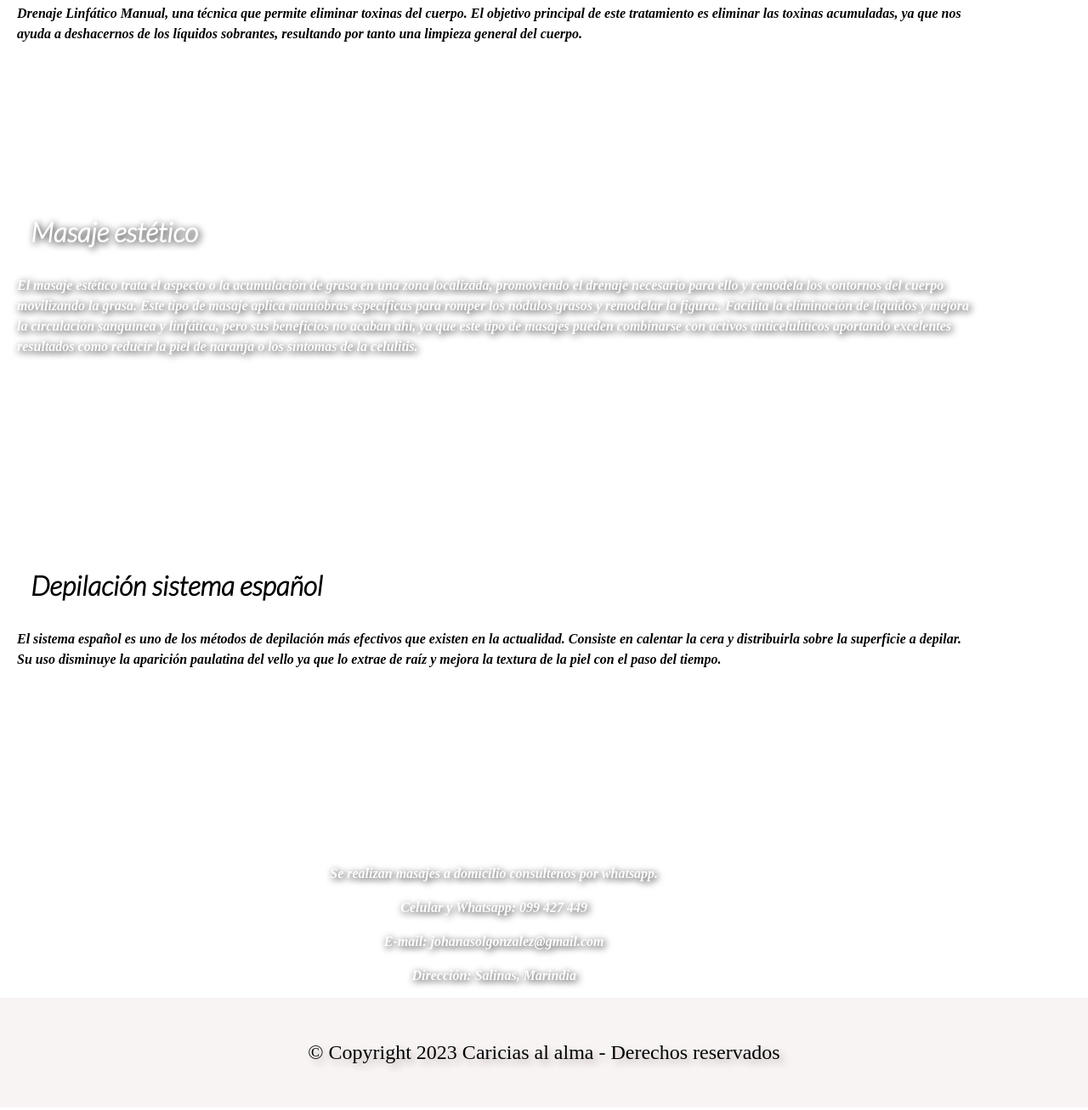
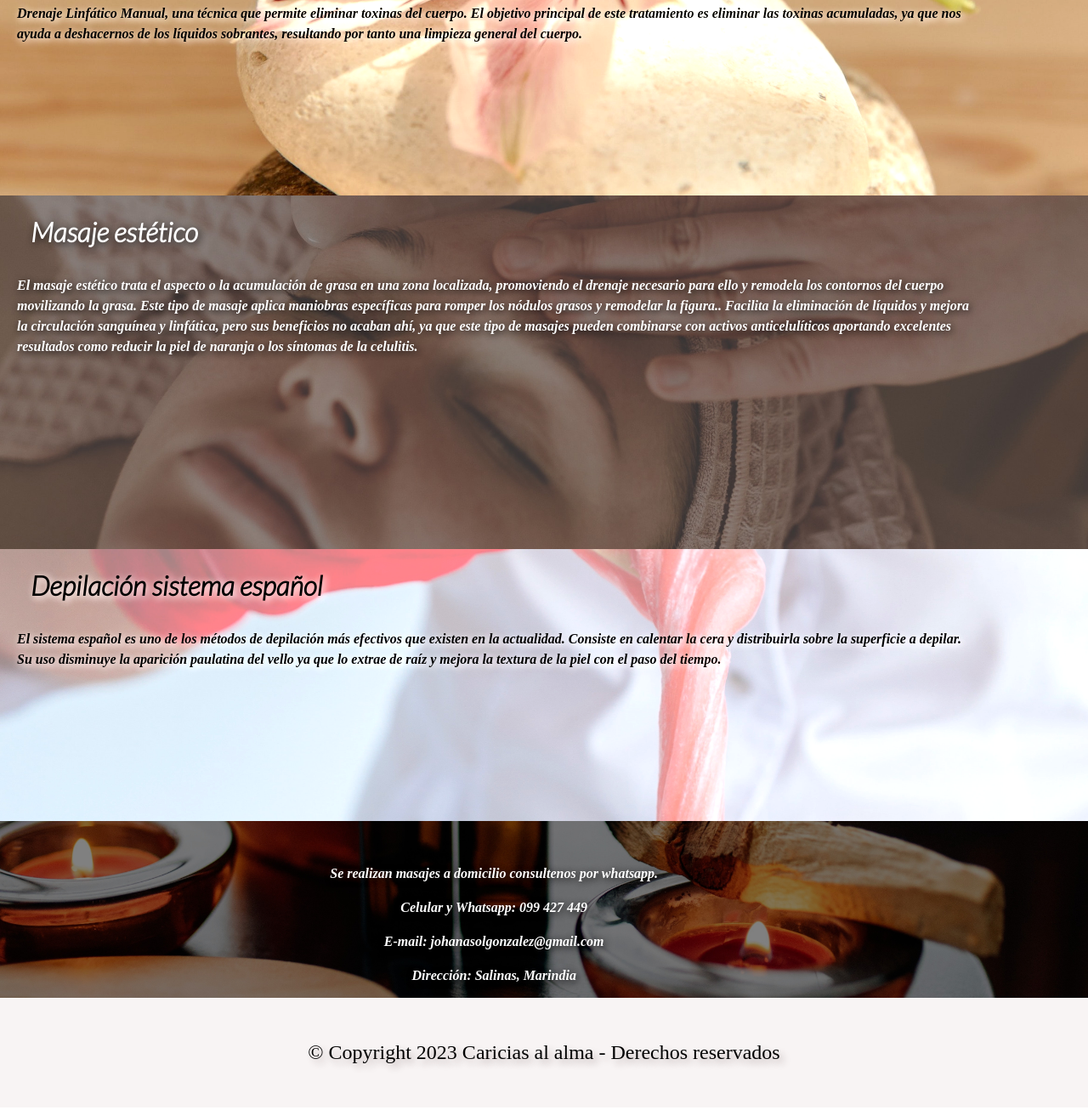
Before and after one commit to Dorval23/joha, a plain HTML site: page index.html in a window 1280 px wide. Shown: the part 1018-2324 px from the top of the page at 85% size. Drawn offline with nearby package versions, Linux system fonts and the light colour scheme; the site is published under a folder, as on GitHub Pages, so addresses that start at the root find nothing.

Commit message:
Update css.css

```diff
--- a/css.css
+++ b/css.css
@@ -7,7 +7,7 @@
     justify-content: space-between;
 }
 .cabecera{
-    background-image: url('/img/1.jpg');
+    background-image: url('img/1.jpg');
     background-repeat: no-repeat;
     background-attachment: fixed;
     height: 30rem;
@@ -15,7 +15,7 @@
     background-position: bottom;
 }
 .pri{
-    background-image: url('/img/31.jpg');
+    background-image: url('img/31.jpg');
     background-repeat: no-repeat;
     height: 28rem;
     background-size: cover;
@@ -23,7 +23,7 @@
 
 }
 .sec {
-    background-image: url('/img/5.jpg');
+    background-image: url('img/5.jpg');
     background-repeat: no-repeat;
     height: 20rem;
     background-size: cover;
@@ -31,7 +31,7 @@
     filter: brightness(120%);
 }
 .ter {
-    background-image: url('/img/61.jpg');
+    background-image: url('img/61.jpg');
     background-repeat: no-repeat;
     height: 26rem;
     background-size: cover
@@ -40,7 +40,7 @@
 
 }
 .cua {
-    background-image: url('/img/71.jpg');
+    background-image: url('img/71.jpg');
     background-repeat: no-repeat;
     height: 20rem;
     background-size: cover;
@@ -48,7 +48,7 @@
     filter: brightness(120%);
 }
 .qui {
-    background-image: url('/img/81.jpg');
+    background-image: url('img/81.jpg');
     background-repeat: no-repeat;
     height: 13rem;
     background-size: cover;
```
